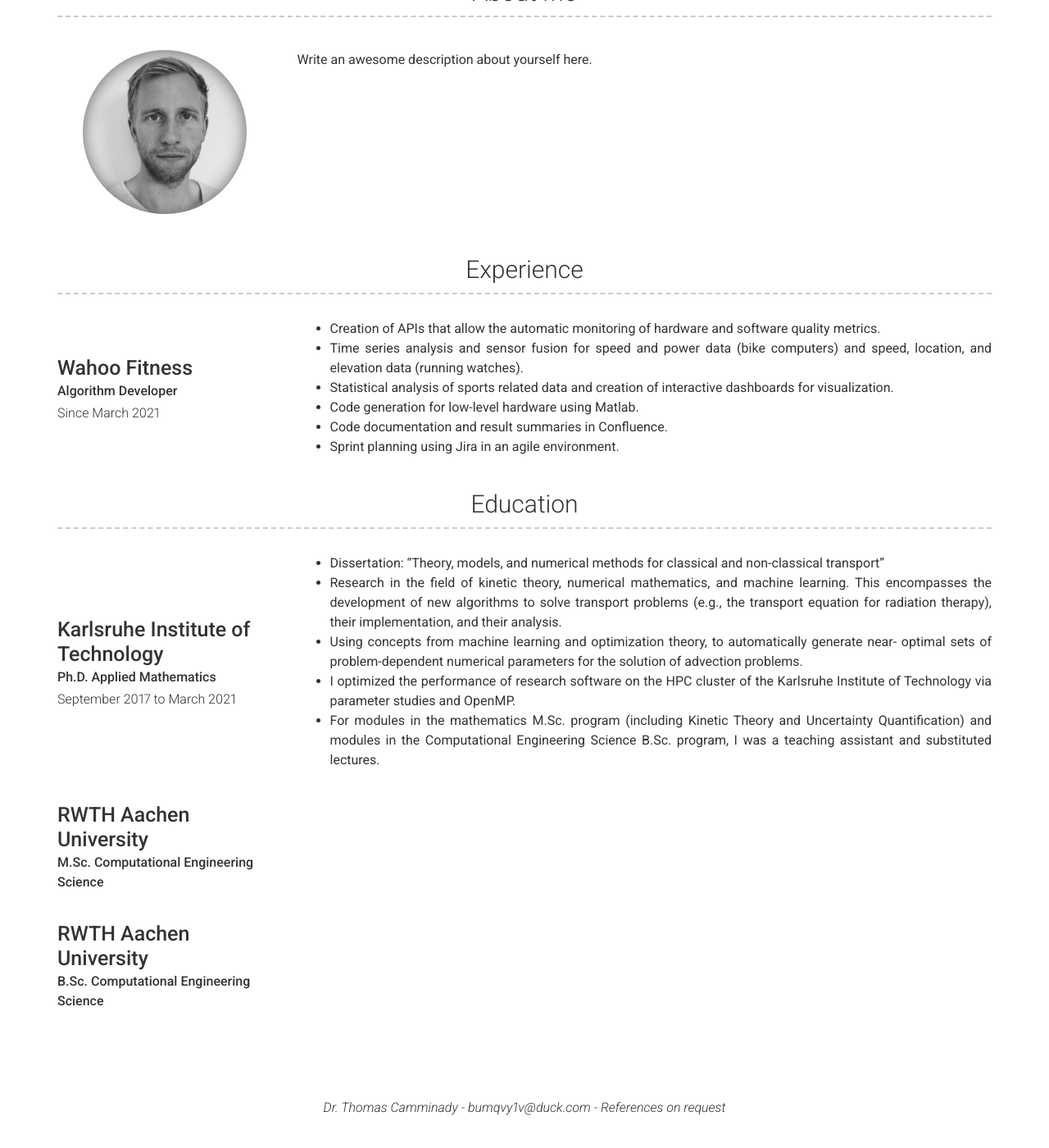
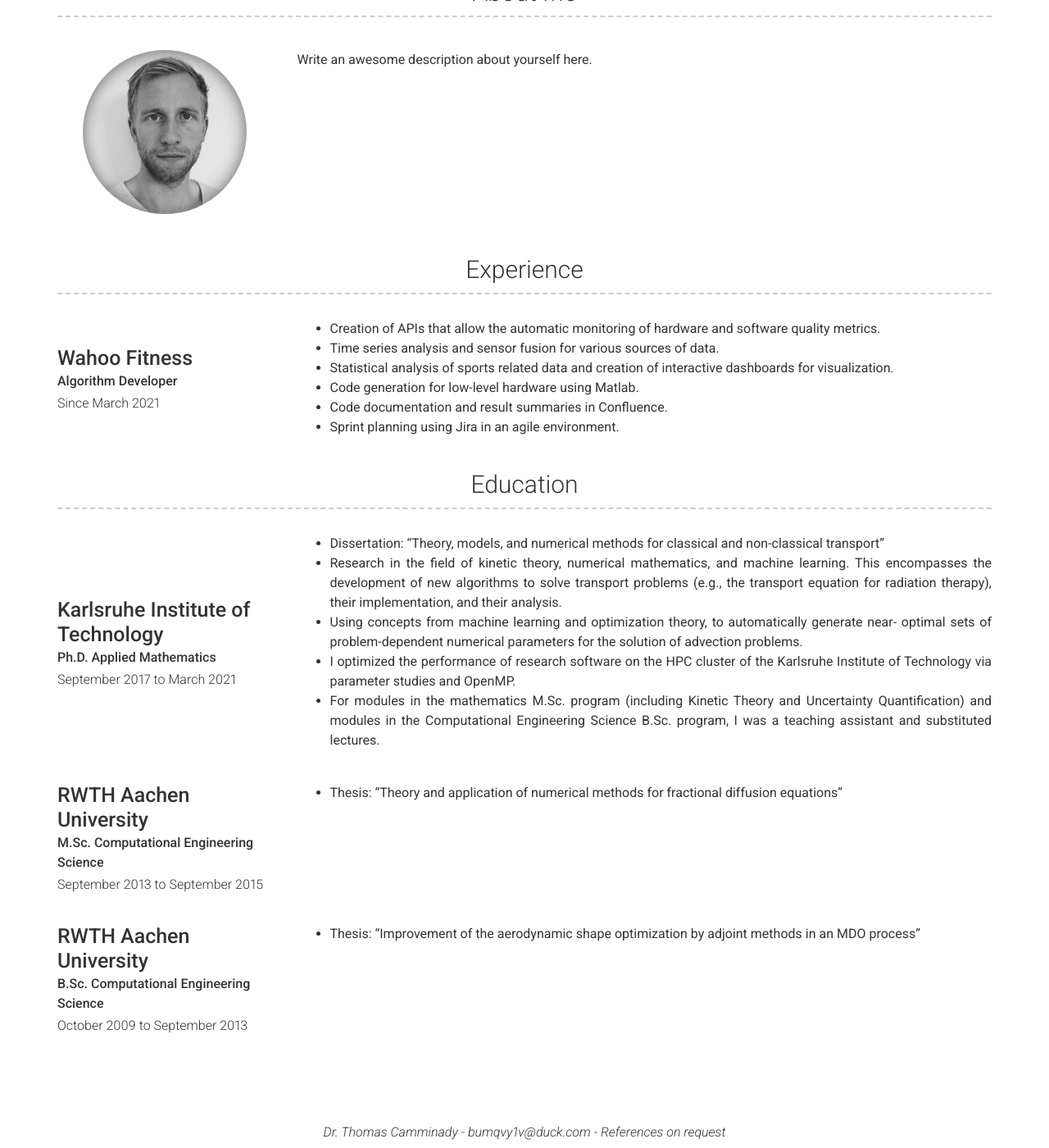
Before and after one commit to thomascamminady/thomascamminady.website, a Jekyll site: the page built from index.md, in a window 1280 px wide and 1400 px high, scrolled down 218 px. Shown: the whole window at 82% size. Built offline with Jekyll 4.4.1, drawn with Linux system fonts in a browser that asks for light colours; nearby versions of some CDN libraries; before the commit the page ends 1588 px from its top, so only the background shows below that.

Commit message:
Fill content.

```diff
--- a/_config.yml
+++ b/_config.yml
@@ -86,12 +86,12 @@ content:
         # quote: >
         #   Short description of the company (optional)
         description: | # this will include new lines to allow paragraphs
-         - Creation of APIs that allow the automatic monitoring of hardware and software quality metrics.
-         - Time series analysis and sensor fusion for speed and power data (bike computers) and speed, location, and elevation data (running watches).
-         - Statistical analysis of sports related data and creation of interactive dashboards for visualization.
-         - Code generation for low-level hardware using Matlab.
-         - Code documentation and result summaries in Confluence.
-         - Sprint planning using Jira in an agile environment.
+          - Creation of APIs that allow the automatic monitoring of hardware and software quality metrics.
+          - Time series analysis and sensor fusion for various sources of data.
+          - Statistical analysis of sports related data and creation of interactive dashboards for visualization.
+          - Code generation for low-level hardware using Matlab.
+          - Code documentation and result summaries in Confluence.
+          - Sprint planning using Jira in an agile environment.
   - title: Education
     layout: list
     content:
@@ -110,19 +110,20 @@ content:
       - layout: top-left
         title: RWTH Aachen University
         sub_title: M.Sc. Computational Engineering Science
-        #caption: September 2017 to January 2021
+        caption: September 2013 to September 2015
         # quote: >
           # Short institution or course description (optional)
-        #description: | # this will include new lines to allow paragraphs
-       #  Description of qualification
+        description: | # this will include new lines to allow paragraphs
+          - Thesis: "Theory and application of numerical methods for fractional diffusion equations"
       - layout: top-left
         title: RWTH Aachen University
         sub_title: B.Sc. Computational Engineering Science
-        #caption: September 2017 to January 2021
+        caption: October 2009 to September 2013
+
         # quote: >
           # Short institution or course description (optional)
-        #description: | # this will include new lines to allow paragraphs
-       #  Description of qualification
+        description: | # this will include new lines to allow paragraphs
+          - Thesis: "Improvement of the aerodynamic shape optimization by adjoint methods in an MDO process"
   # - title: A Little More About Me
   #   layout: text
   #   content: | # this will include new lines to allow paragraphs
```
